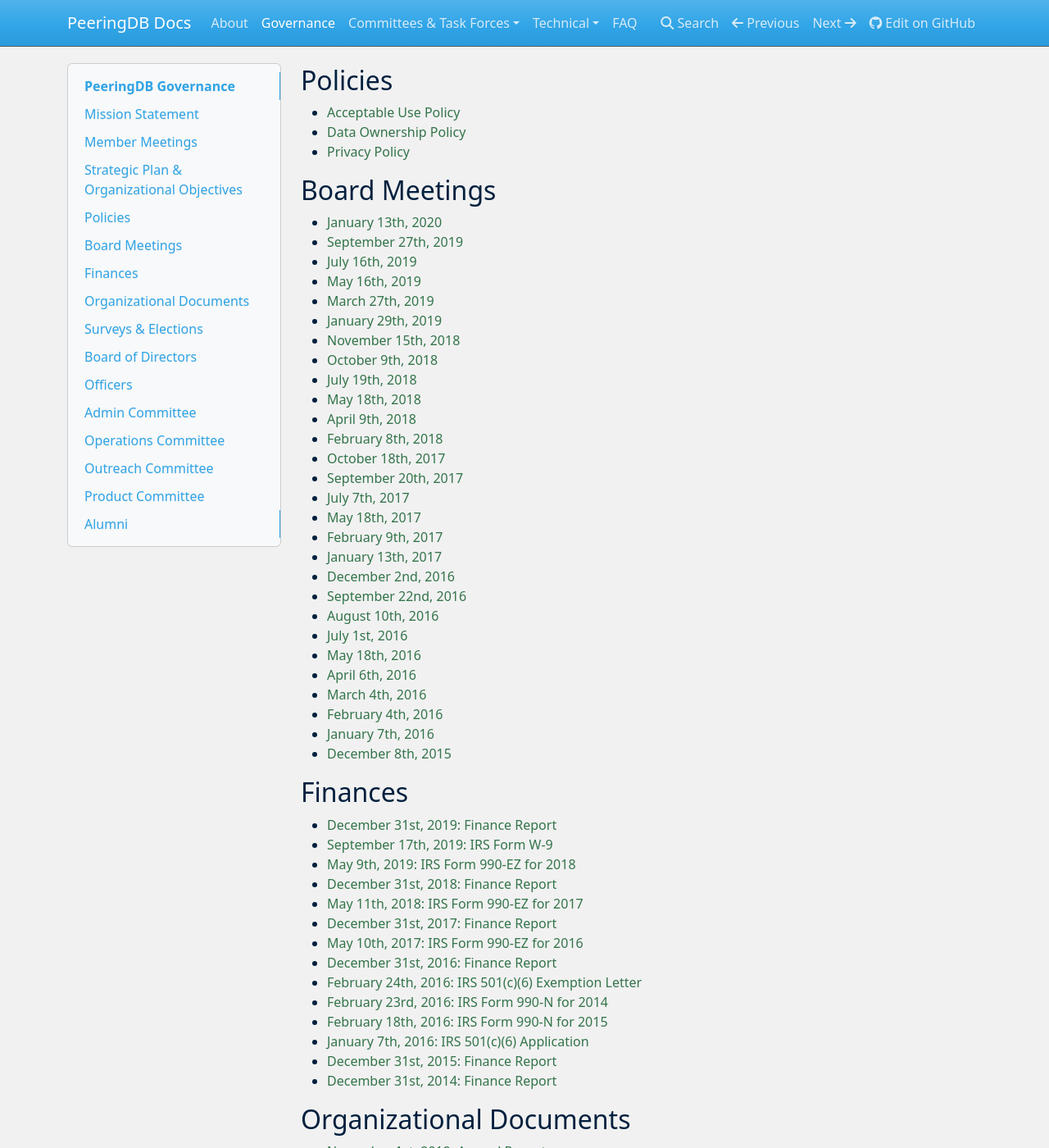
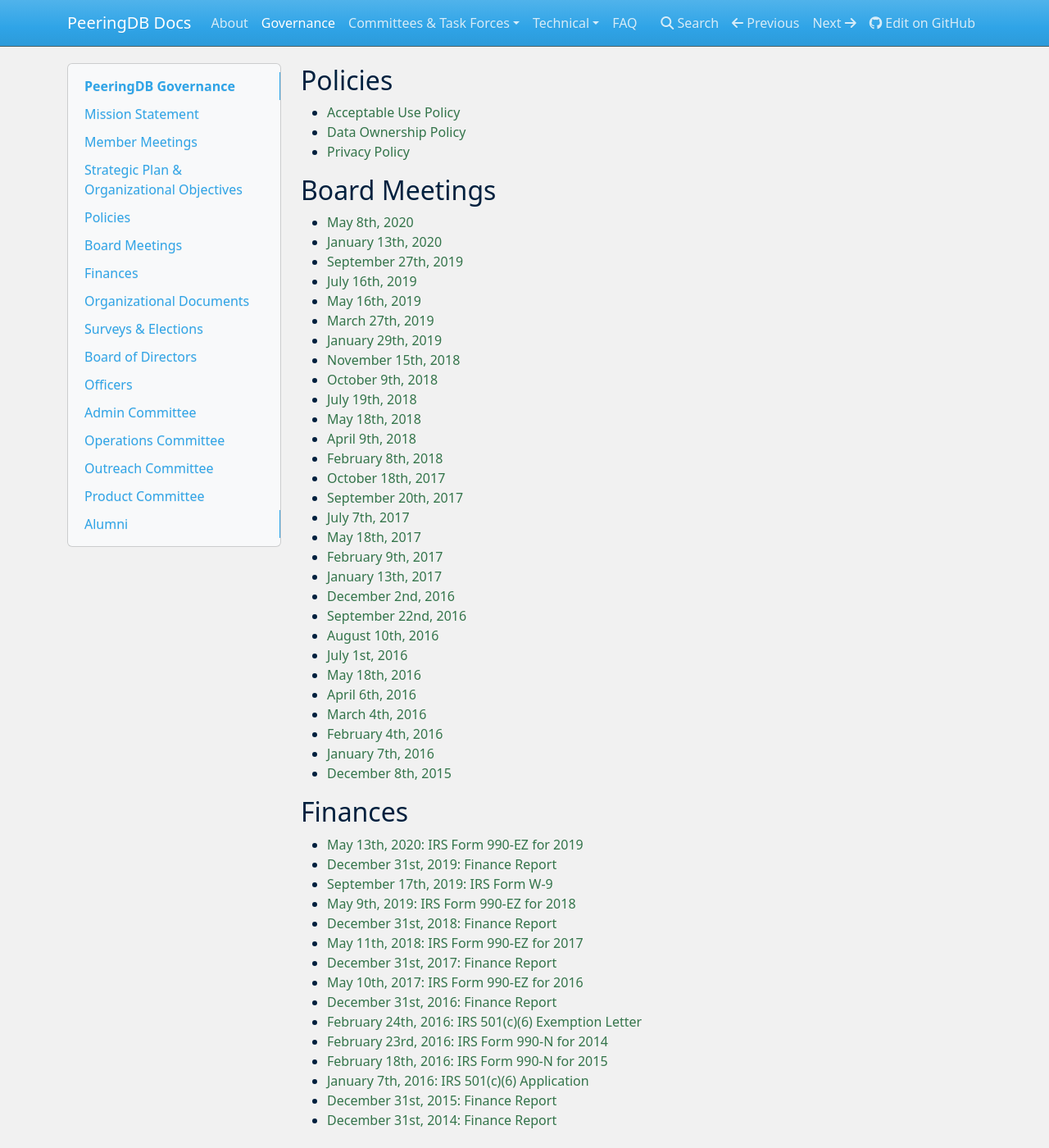
Before and after one commit to peeringdb/docs, an MkDocs documentation site: the page built from docs/gov.md, in a window 1280 px wide and 1400 px high, scrolled down 484 px. Shown: the whole window at 82% size. Built offline with MkDocs 1.6.1, drawn with Linux system fonts in a browser that asks for light colours; nearby versions of some CDN libraries.

Commit message:
Board minutes and IRS Form 990-EZ.

```diff
--- a/docs/gov.md
+++ b/docs/gov.md
@@ -26,6 +26,7 @@
 
 ## Board Meetings
 
+- [May 8th, 2020](gov/legaldocs/2020-05-08_PeeringDB_Board_Minutes.pdf)
 - [January 13th, 2020](gov/legaldocs/2020-01-13_PeeringDB_Board_Minutes.pdf)
 - [September 27th, 2019](gov/legaldocs/2019-09-27_PeeringDB_Board_Minutes.pdf)
 - [July 16th, 2019](gov/legaldocs/2019-07-16_PeeringDB_Board_Minutes.pdf)
@@ -57,6 +58,7 @@
 
 ## Finances
 
+- [May 13th, 2020: IRS Form 990-EZ for 2019](gov/finances/2020-05-13_2019_Form_990-EZ.pdf)
 - [December 31st, 2019: Finance Report](gov/finances/2019-12-31_PeeringDB_Finances.pdf)
 - [September 17th, 2019: IRS Form W-9](gov/finances/2019-09-17_PeeringDB_IRS_Form_W-9.pdf)
 - [May 9th, 2019: IRS Form 990-EZ for 2018](gov/finances/2019-05-09_2018_Form_990-EZ.pdf)
```
Also changed, not shown: 3 other files.
